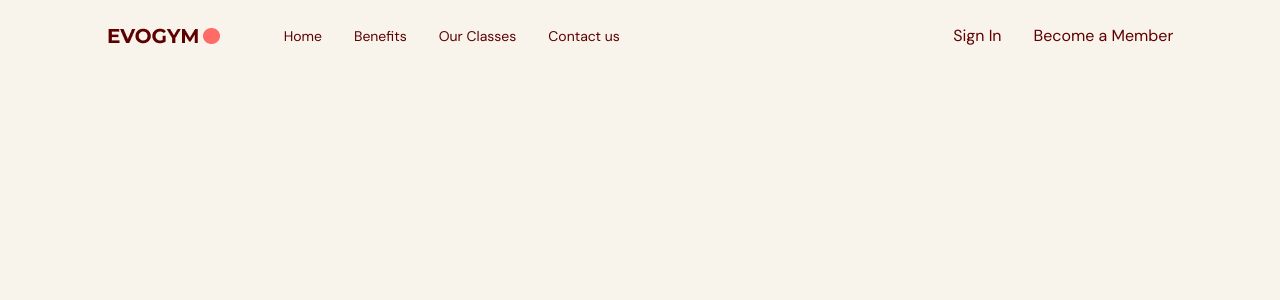
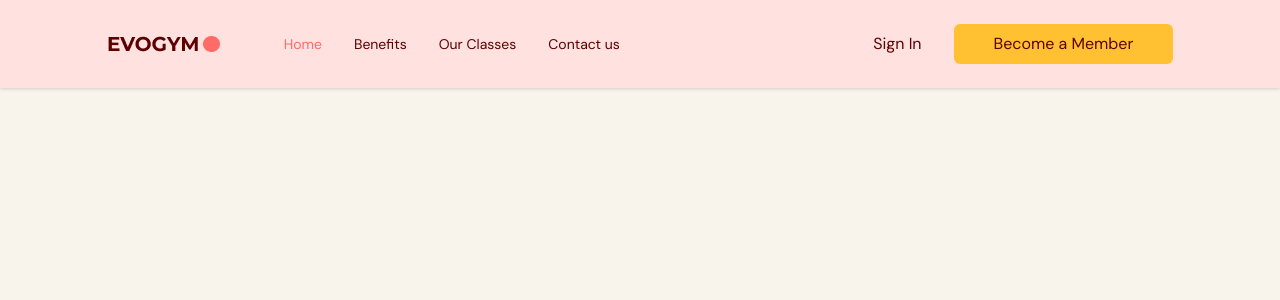
Before and after one commit to dibrugh/gym-ts, a React (Vite) app: page / in a window 1280 px wide. Shown: the top 300 px of the page. Built offline with nearby package versions, Linux system fonts and the light colour scheme.

Commit message:
feat: finish navbar functional and  navbar adaptivity

```diff
--- a/src/App.tsx
+++ b/src/App.tsx
@@ -1,11 +1,31 @@
 import Navbar from "@/scenes/navbar";
-
-Navbar
+import { useEffect, useState } from "react";
+import { SelectedPage } from "./shared/types";
 
 function App() {
+  const [selectedPage, setSelectedPage] = useState<SelectedPage>(SelectedPage.Home);
+
+  const [isTopOfPage, setIsTopOfPage] = useState<boolean>(false);
+
+  useEffect(() => {
+    const handleScroll = () => {
+      // Если элемент на самом верху страницы
+      if (window.scrollY === 0) {
+        setIsTopOfPage(true);
+        setSelectedPage(SelectedPage.Home)
+      }
+      if (window.scrollY !== 0) {
+        setIsTopOfPage(false);
+      }
+    }
+    window.addEventListener("scroll", handleScroll);
+    // Размонтирование компонента во избежание багов и утечек памяти
+    return () => window.removeEventListener("scroll", handleScroll);
+  }, [])
+
   return (
     <div className="app bg-gray-20">
-      <Navbar />
+      <Navbar isTopOfPage={isTopOfPage} selectedPage={selectedPage} setSelectedPage={setSelectedPage} />
     </div>
   );
 }
--- /dev/null
+++ b/src/hooks/useMediaQuery.ts
@@ -0,0 +1,19 @@
+import { useState, useEffect } from "react";
+
+const useMediaQuery = (query: string) => {
+  const [matches, setMatches] = useState(false);
+
+  useEffect(() => {
+    const media = window.matchMedia(query);
+    if (media.matches !== matches) {
+      setMatches(media.matches);
+    }
+    const listener = () => setMatches(media.matches);
+    window.addEventListener("resize", listener);
+    return () => window.removeEventListener("resize", listener);
+  }, [matches, query]);
+
+  return matches;
+};
+
+export default useMediaQuery;
--- /dev/null
+++ b/src/scenes/navbar/Link.tsx
@@ -0,0 +1,27 @@
+import { SelectedPage } from "@/shared/types";
+import AnchorLink from "react-anchor-link-smooth-scroll";
+
+type Props = {
+  page: string;
+  selectedPage: SelectedPage;
+  setSelectedPage: (value: SelectedPage) => void;
+};
+
+function Link({ page, selectedPage, setSelectedPage }: Props) {
+  // Получаем id
+  const lowerCasePage = page.toLowerCase().replace(/ /g, "") as SelectedPage;
+
+  return (
+    <AnchorLink
+      href={`#${lowerCasePage}`}
+      onClick={() => setSelectedPage(lowerCasePage)}
+      className={`${selectedPage === lowerCasePage ? "text-primary-500" : ""}
+      transition duration-500 hover:text-primary-300
+      `}
+    >
+      {page}
+    </AnchorLink>
+  );
+}
+
+export default Link;
--- a/src/scenes/navbar/index.tsx
+++ b/src/scenes/navbar/index.tsx
@@ -1,38 +1,117 @@
 import { useState } from "react";
 import { Bars3Icon, XMarkIcon } from "@heroicons/react/24/solid";
 import Logo from "@/assets/Logo.png";
+import Link from "./Link";
+import { SelectedPage } from "@/shared/types";
+import useMediaQuery from "@/hooks/useMediaQuery";
+import ActionButton from "@/shared/ActionButton";
 
-type Props = {};
+type Props = {
+  isTopOfPage: boolean;
+  selectedPage: SelectedPage;
+  setSelectedPage: (value: SelectedPage) => void;
+};
 
-const Navbar = (props: Props) => {
+const Navbar = ({ isTopOfPage, selectedPage, setSelectedPage }: Props) => {
   // отдельный tailwindcss класс для переиспользования
   const flexBetween = "flex items-center justify-between";
+  // Используем кастомный хук, куда передаём медиазапросы
+  const isAboveMediumScreens = useMediaQuery("(min-width: 1060px)");
+
+  const [isMenuToggled, setIsMenuToggled] = useState<boolean>(false);
+  // Цвет в зависимости от положения Navbar
+  const navbarBackground = !isTopOfPage ? "" : "bg-primary-100 drop-shadow";
 
   return (
     <nav>
       {/* fixed top-0 - закрепляем navbar вверху */}
-      <div className={`${flexBetween} fixed top-0 z-30 w-full py-6`}>
+      <div className={`${navbarBackground} ${flexBetween} fixed top-0 z-30 w-full py-6`}>
         <div className={`${flexBetween} mx-auto w-5/6`}>
           <div className={`${flexBetween} w-full gap-16`}>
             {/* левая часть */}
             <img src={Logo} alt="logo" />
 
             {/* правая часть */}
-            <div className={`${flexBetween} w-full`}>
-              <div className={`${flexBetween} gap-8 text-sm`}>
-                <p>Home</p>
-                <p>Benefits</p>
-                <p>Our Classes</p>
-                <p>Contact us</p>
+            {isAboveMediumScreens ? (
+              <div className={`${flexBetween} w-full`}>
+                <div className={`${flexBetween} gap-8 text-sm`}>
+                  <Link
+                    page="Home"
+                    selectedPage={selectedPage}
+                    setSelectedPage={setSelectedPage}
+                  />
+                  <Link
+                    page="Benefits"
+                    selectedPage={selectedPage}
+                    setSelectedPage={setSelectedPage}
+                  />
+                  <Link
+                    page="Our Classes"
+                    selectedPage={selectedPage}
+                    setSelectedPage={setSelectedPage}
+                  />
+                  <Link
+                    page="Contact us"
+                    selectedPage={selectedPage}
+                    setSelectedPage={setSelectedPage}
+                  />
+                </div>
+                <div className={`${flexBetween} gap-8`}>
+                  <p>Sign In</p>
+                  <ActionButton setSelectedPage={setSelectedPage}>
+                    Become a Member
+                  </ActionButton>
+                </div>
               </div>
-              <div className={`${flexBetween} gap-8`}>
-                <p>Sign In</p>
-                <button>Become a Member</button>
+            ) : (
+              <div>
+                <button
+                  className="rounded-full bg-secondary-500 p-2"
+                  onClick={() => setIsMenuToggled(!isMenuToggled)}
+                >
+                  <Bars3Icon className="h-6 w-6 text-white" />
+                </button>
               </div>
-            </div>
+            )}
           </div>
         </div>
       </div>
+
+      {/* когда мы на низком разрешении и кликнули бургер-меню */}
+      {!isAboveMediumScreens && isMenuToggled && (
+        <div className="fixed bottom-0 right-0 z-40 h-full w-[300px] bg-primary-100 drop-shadow-xl">
+          {/* Иконка закрытия */}
+          <div className="flex justify-end p-12">
+            <button onClick={() => setIsMenuToggled(!isMenuToggled)}>
+              <XMarkIcon className="h-6 w-6 text-gray-400" />
+            </button>
+          </div>
+
+          {/* элементы бургер-меню */}
+          <div className={`ml-[33%] flex flex-col gap-10 text-2xl`}>
+            <Link
+              page="Home"
+              selectedPage={selectedPage}
+              setSelectedPage={setSelectedPage}
+            />
+            <Link
+              page="Benefits"
+              selectedPage={selectedPage}
+              setSelectedPage={setSelectedPage}
+            />
+            <Link
+              page="Our Classes"
+              selectedPage={selectedPage}
+              setSelectedPage={setSelectedPage}
+            />
+            <Link
+              page="Contact us"
+              selectedPage={selectedPage}
+              setSelectedPage={setSelectedPage}
+            />
+          </div>
+        </div>
+      )}
     </nav>
   );
 };
--- /dev/null
+++ b/src/shared/ActionButton.tsx
@@ -0,0 +1,22 @@
+import { ReactNode } from "react";
+import AnchorLink from "react-anchor-link-smooth-scroll";
+import { SelectedPage } from "./types";
+
+type Props = {
+  children: ReactNode;
+  setSelectedPage: (value: SelectedPage) => void;
+};
+// В children идёт текст кнопки
+const ActionButton = ({ children, setSelectedPage }: Props) => {
+  return (
+    <AnchorLink
+      className="rounded-md bg-secondary-500 px-10 py-2 hover:bg-primary-500 hover:text-white"
+      onClick={() => setSelectedPage(SelectedPage.ContactUs)}
+      href={`#${SelectedPage.ContactUs}`}
+    >
+      {children}
+    </AnchorLink>
+  );
+};
+
+export default ActionButton;
--- /dev/null
+++ b/src/shared/types.ts
@@ -0,0 +1,7 @@
+// Т.к мы точно знаем нужное количество пунктов navbar
+export enum SelectedPage {
+  Home = "home",
+  Benefits = "benefits",
+  OurClasses = "ourclasses",
+  ContactUs = "contactus",
+}
```
